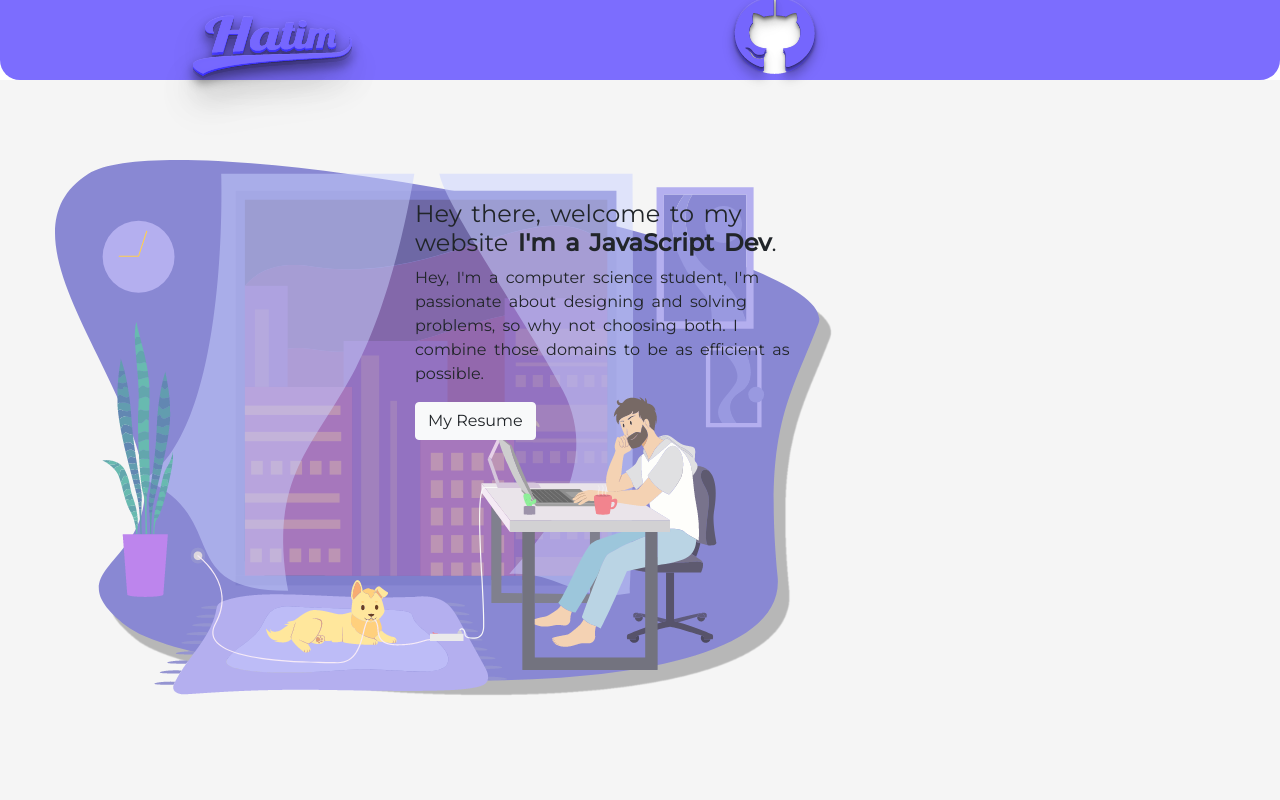
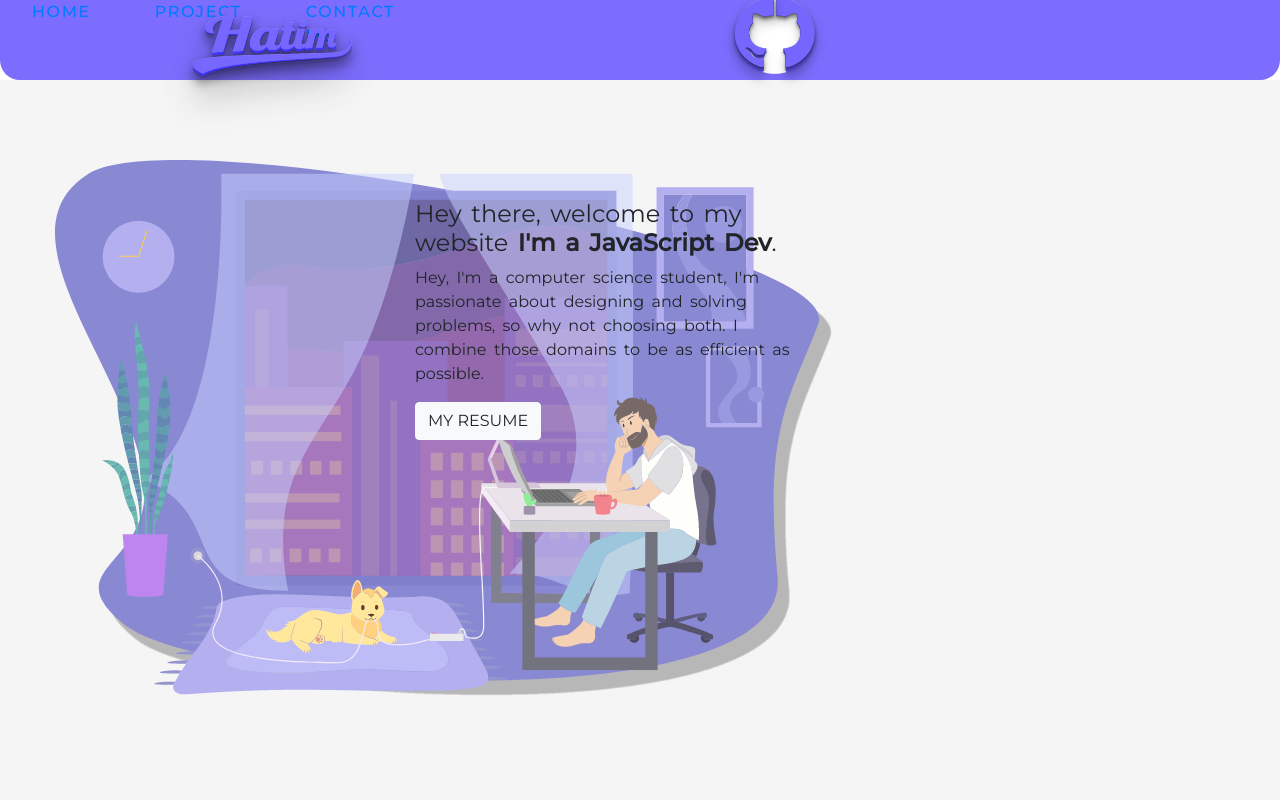
Before and after one commit to NHatim/my-siteweb, a website: page index.html in a window 1280 px wide. Shown: the top 800 px of the page. Drawn offline with nearby package versions, Linux system fonts and the light colour scheme.

Commit message:
rajout ul

```diff
--- a/css-images/style.scss
+++ b/css-images/style.scss
@@ -12,8 +12,9 @@ $font-weight-text : 500;
 *{
 
     box-sizing: border-box;
-    margin: 0;
-    padding: 0;
+    margin: 0px;
+    padding: 0px;
+    box-sizing: border-box;
     font-family: $primary-font;
     font-weight: 400;
 
@@ -22,20 +23,22 @@ $font-weight-text : 500;
 
 }
 
-li, a, button{
+li, a, .btn{
     font-family: $primary-font;
     font-weight: $font-weight-text;
     font-size:$font-size;
     text-decoration: none;
+    text-transform: uppercase;
 }
 
-header{
+nav{
     height: 10vh;
     display: flex;
-    justify-content: space-between;
+    justify-content: space-around;
     align-items: center;
     background-color: $bgprimary-color;
     border-radius: 0px 0px 20px 20px;
+    min-height: 8vh;
 
 }
 
@@ -55,11 +58,14 @@ header{
 }
 
 .nav__ul{
+    display: flex;
+    width: 30%;
+    justify-content:left;
     list-style-type: none; /*On est obligé d'attaché list-style à un élément d'ul ou li*/
     text-transform: uppercase;
     letter-spacing: .1rem;
+
     li{
-        display: inline-block; /*On est obligé de les référés en tant qu'individu pour les espacés sur une seule ligne*/
         padding: 0px 2rem;
     }
 }
--- a/index.html
+++ b/index.html
@@ -12,13 +12,19 @@
 </head>
 
 <body>
-    <header>
+    <nav>
 
         <img src="./css-images/logo-hatim.png" alt="Hatim Logo" class="nav__hatim">
 
         <a href="https://github.com/NHatim" target="_blank"><img src="./css-images/github.png" alt="gitHub Logo"
                 class="nav__github"></a>
-    </header>
+
+        <ul class="nav__ul">
+            <li><a href="#home">Home</a></li>
+            <li><a href="#project">Project</a></li>
+            <li><a href="#contact">Contact me</a></li>
+        </ul>
+        </nav>
     <section class="resume container-fluid">
 
         <div class="resume-img"><img src="./css-images/homme.png" alt="Computer-Guy"></div>
```
Also changed, not shown: css-images/style.css.
